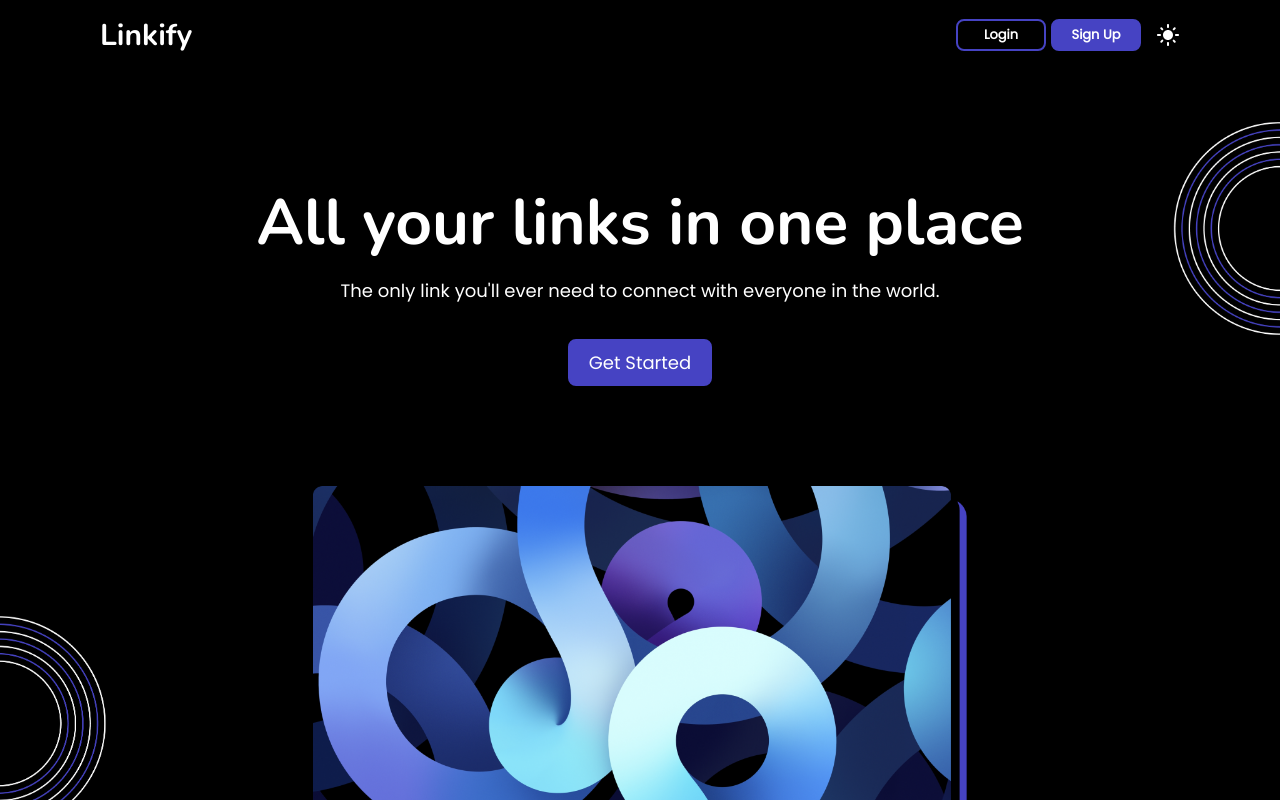
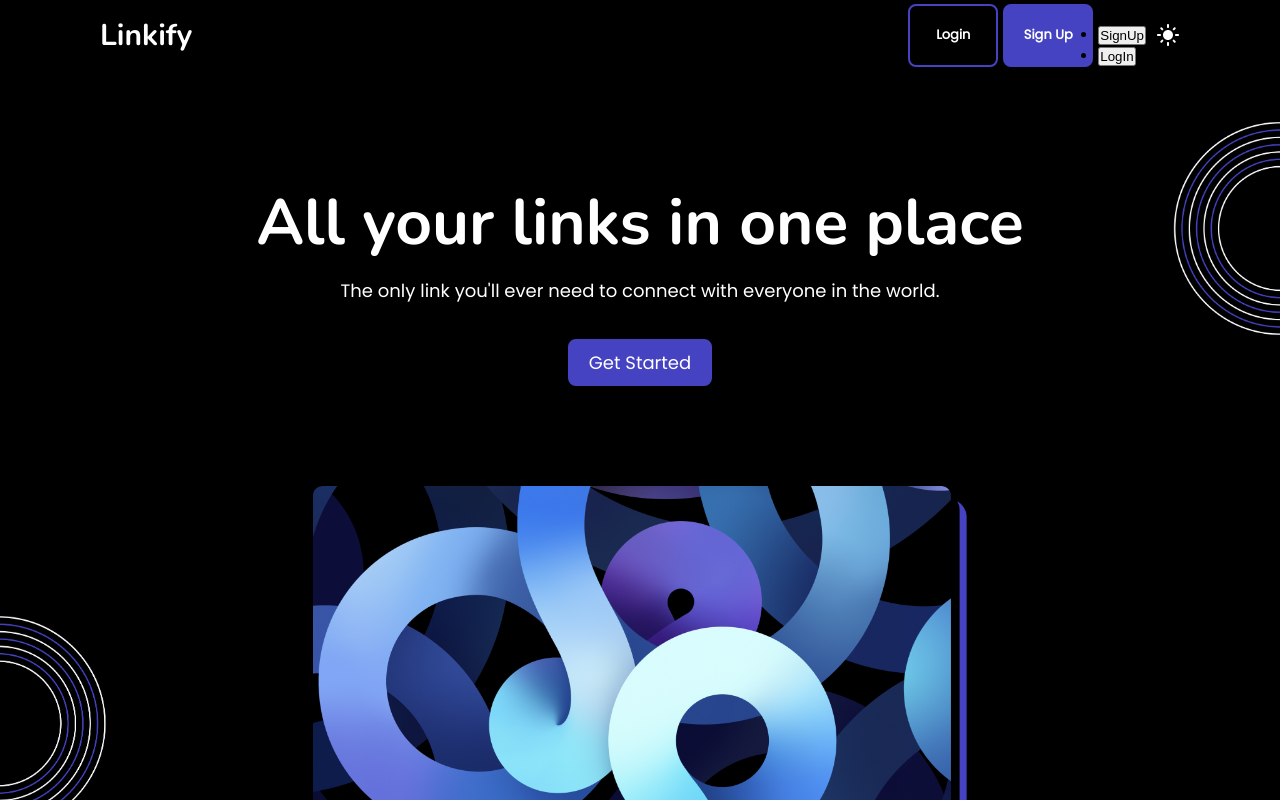
Before and after one commit to Design-and-Code/Linkify, a React (Create React App) app: page / in a window 1280 px wide. Shown: the top 800 px of the page. Built offline with nearby package versions, Linux system fonts and the light colour scheme.

Commit message:
Update Header.js

```diff
--- a/src/components/HomePage/header/Header.js
+++ b/src/components/HomePage/header/Header.js
@@ -2,6 +2,7 @@ import React from "react";
 import "./Header.css";
 import { LinkifyContext } from "../../../context";
 import { MdDarkMode, MdLightMode } from "react-icons/md";
+import {BsPersonCircle} from "react-icons/bs"
 import {
   ButtonGroup,
   HeaderContainer,
@@ -33,6 +34,17 @@ export default function Header() {
       <ButtonGroup>
         <LeftButton onClick={handleLogin}>Login</LeftButton>
         <RightButton onClick={handleSignin}>Sign Up</RightButton>
+
+        <div className="dropdown toggle" >
+       <button className=" btn btn-dark" style={{backgroundColor:"black",border:"none"}}type="button" data-bs-toggle="dropdown" aria-expanded="false">
+       <BsPersonCircle />
+       </button>
+  <ul className="dropdown-menu dark">
+    <li><button className="dropdown-item  " onClick={handleSignin}> SignUp</button></li>
+    <li><button className="dropdown-item " onClick={handleLogin}>LogIn</button></li>
+
+  </ul>
+</div>
         {/* <StyledLink>
           <Toggle
             onClick={handleSubmit}
```
